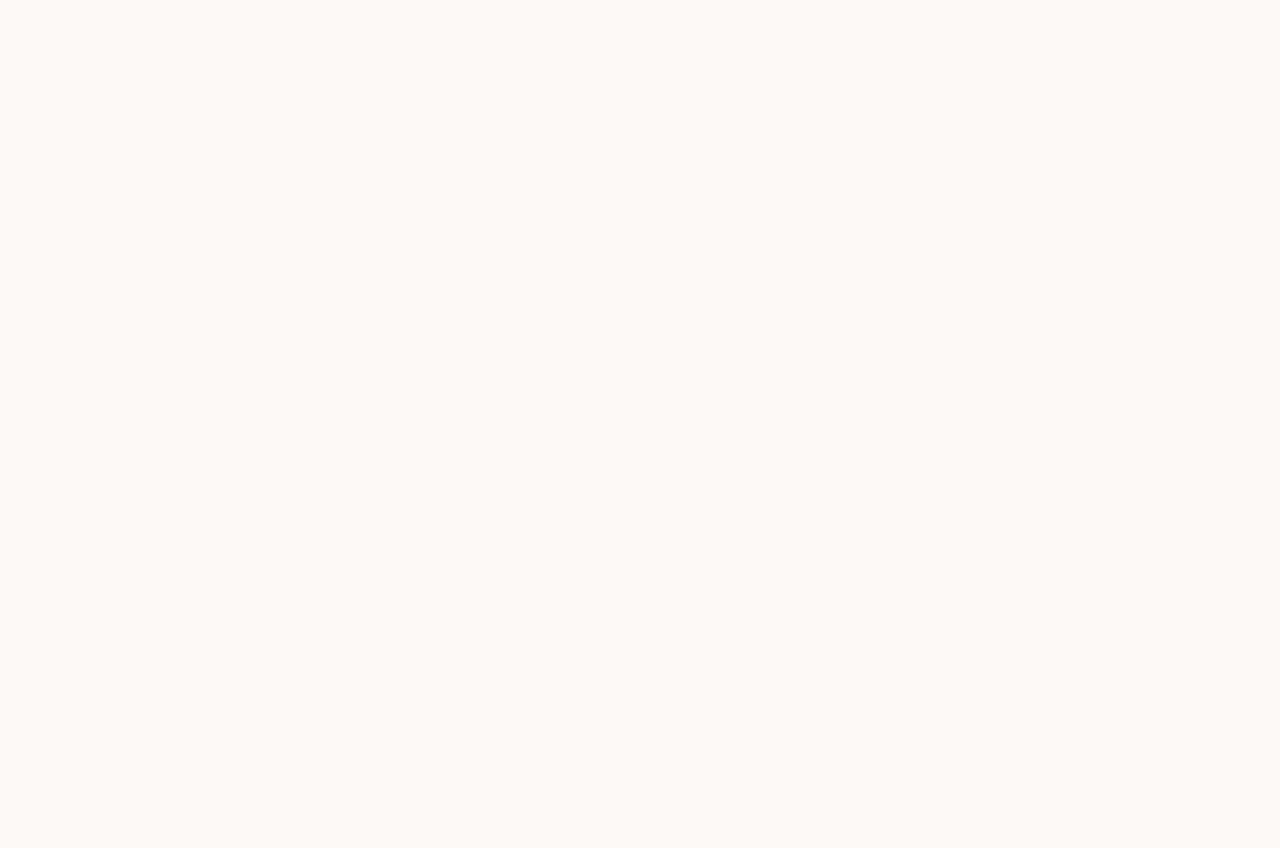
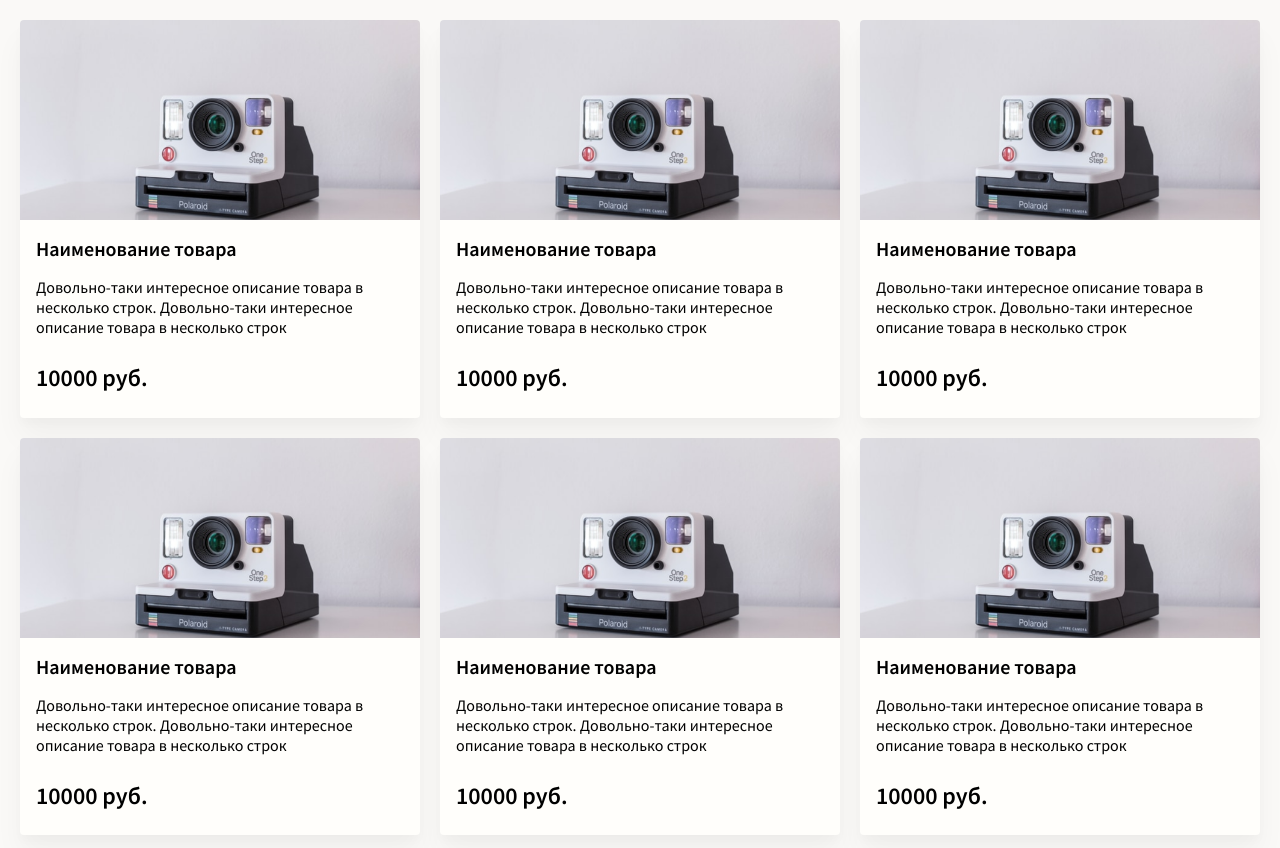
Before and after one commit to coder8080/idaproject-test, a Vue app: page / in a window 1280 px wide. Shown: the top 848 px of the page. Before the commit the page ends 800 px from the top, so only its background shows below. Built offline with nearby package versions, Linux system fonts and the light colour scheme; the HTML template or start-up script is replaced by a standard one.

Commit message:
Product list

```diff
--- a/src/App.vue
+++ b/src/App.vue
@@ -1,9 +1,16 @@
 <template>
-  <main class="app"></main>
+  <main class="app">
+    <app-product-list />
+  </main>
 </template>
 <script>
+import AppProductList from '@/components/ProductList.vue'
+
 export default {
   name: 'App',
+  components: {
+    AppProductList,
+  },
 }
 </script>
 <style>
@@ -80,4 +87,8 @@ h3 {
   font-size: var(--h3-font-size);
   line-height: var(--h3-line-height);
 }
+
+.app {
+  padding: 20px;
+}
 </style>
--- /dev/null
+++ b/src/components/ProductList.vue
@@ -0,0 +1,32 @@
+<template>
+  <div class="product-list">
+    <app-product-card
+      v-for="product of productList"
+      :key="product.id"
+      :product="product"
+    />
+  </div>
+</template>
+<script>
+import AppProductCard from '@/components/ProductCard.vue'
+import { mapState } from 'vuex'
+
+export default {
+  name: 'AppProductList',
+  components: {
+    AppProductCard,
+  },
+  computed: {
+    ...mapState({
+      productList: (state) => state.products.productList,
+    }),
+  },
+}
+</script>
+<style scoped>
+.product-list {
+  display: grid;
+  grid-template-columns: repeat(3, 1fr);
+  gap: 20px;
+}
+</style>
```
